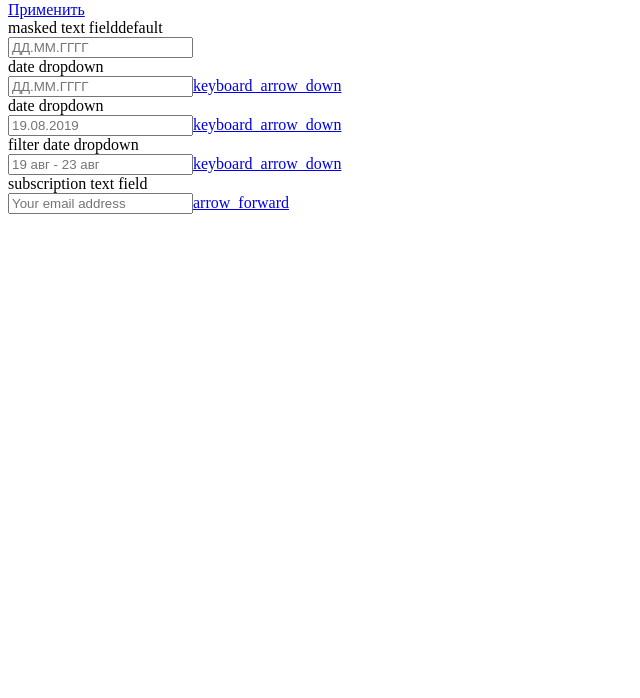
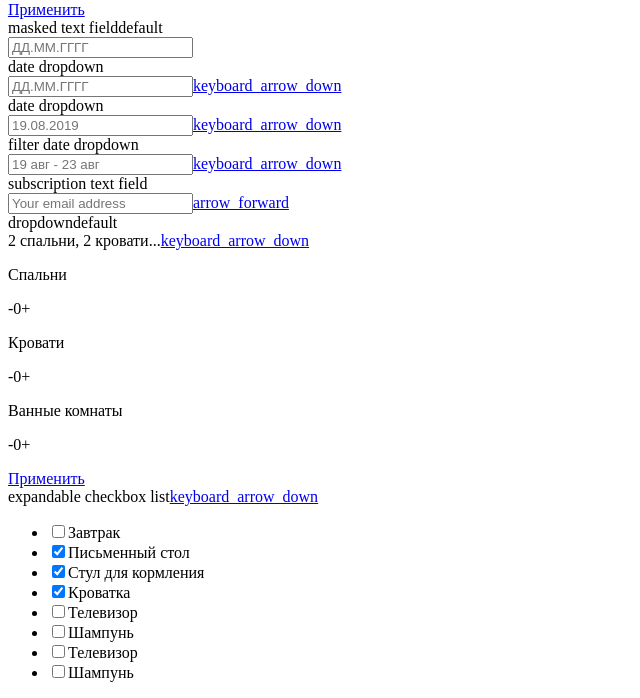
Before and after one commit to muromtsev/toxin, a Node project: template src/pug/pages/index.pug in a window 1280 px wide. Shown: the part 393-1091 px from the top of the page, without its empty margins (0-640 px from the left). Before the commit the page ends 607 px from the top, so only its background shows below. Run offline with Node 20 templates, Linux system fonts and the light colour scheme; the template is opened without the code that fills it, so the values that code supplies are empty.

Commit message:
edit dropdown, create checkbox-list

```diff
--- a/src/pug/pages/index.pug
+++ b/src/pug/pages/index.pug
@@ -15,7 +15,7 @@ html(lang='en')
         +text-field('This is pretty awesome')
         +block-descr('dropdown', 'default')
         include ../ui-kit/dropdown/dropdown.pug
-        +dropdown(people)
+        +dropdown(people, 'dropdown-number-of-guests ')
         +block-descr('masked text field', 'default')
         include ../ui-kit/date-default/date-default.pug
         +date-default
@@ -29,3 +29,8 @@ html(lang='en')
         +block-descr('subscription text field')
         include ../ui-kit/subscription-text-field/subscription-text-field.pug
         +subscription-text-field
+        +block-descr('dropdown', 'default')
+        +dropdown(room, 'dropdown-room-amenities')
+        include ../ui-kit/checkbox-list/checkbox-list.pug
+        +checkbox-list
+        //- +checkbox-list('ckeckbox-list__menu--active')
--- /dev/null
+++ b/src/pug/ui-kit/checkbox-list/checkbox-list.pug
@@ -0,0 +1,22 @@
+-
+    var menuList = [
+        {name: 'Завтрак', check: false},
+        {name: 'Письменный стол', check: true},
+        {name: 'Стул для кормления', check: true},
+        {name: 'Кроватка', check: true},
+        {name: 'Телевизор', check: false},
+        {name: 'Шампунь', check: false},
+        {name: 'Телевизор', check: false},
+        {name: 'Шампунь', check: false}
+    ]
+mixin checkbox-list(classActive)
+    .checkbox-list
+        span.checkbox-list__title expandable checkbox list
+        a.checkbox-list__link(href="#")
+                span(class="material-icons") keyboard_arrow_down
+        ul.checkbox-list__menu(class= classActive)
+            each item in menuList
+                li.ckeckbox-list__item
+                    a.checkbox-list__link
+                        input(type="checkbox" checked= item.check class= checkbox-list__inp)
+                        span(class= checkbox-list__text) #{item.name}
--- a/src/pug/ui-kit/dropdown/dropdown.pug
+++ b/src/pug/ui-kit/dropdown/dropdown.pug
@@ -2,17 +2,23 @@
     var people = ['Взрослые', 'Дети', 'Младенцы']
     var room =  ['Спальни', 'Кровати', 'Ванные комнаты']
 
-mixin dropdown(elems)
-    .dropdown.number-of-guests
-        span.dropdown__text Сколько гостей
-        a.dropdown__link(href="#")
-            span(class="material-icons") keyboard_arrow_down
-        .dropdown__menu
-            each elem in elems
-                .dropdown__menu-item
-                    p.dropdown__menu-item-text #{elem}
-                    p.dropdown__menu-item-count
-                        span.btn-minus -
-                        span.count-number 0
-                        span.btn-plus +
-            a.drop__menu-btn(href="#") Применить
+mixin dropdown(elems, classItem)
+        .dropdown(class= classItem)
+            if elems == people
+                span.dropdown__text Сколько гостей
+                a.dropdown__link(href="#")
+                        span(class="material-icons") keyboard_arrow_down
+            else
+                span.dropdown__text 2 спальни, 2 кровати...
+                a.dropdown__link(href="#")
+                    span(class="material-icons") keyboard_arrow_down
+
+            .dropdown__menu
+                each elem in elems
+                    .dropdown__menu-item
+                        p.dropdown__menu-item-text #{elem}
+                        p.dropdown__menu-item-count
+                            span.btn-minus -
+                            span.count-number 0
+                            span.btn-plus +
+                a.drop__menu-btn(href="#") Применить
--- a/src/sass/style.scss
+++ b/src/sass/style.scss
@@ -12,6 +12,7 @@
 @import "../pug/ui-kit/date-default/date-default.scss";
 @import "../pug/ui-kit/date-dropdown/date-dropdown.scss";
 @import "../pug/ui-kit/subscription-text-field/subscription-text-field.scss";
+@import "../pug/ui-kit/checkbox-list/checkbox-list.scss";
 
 .material-icons {
     @include material-icons();
```
Also changed, not shown: src/pug/ui-kit/checkbox-list/checkbox-list.scss (added, +38 -0 lines), src/pug/ui-kit/dropdown/dropdown.scss (+8 -0 lines), src/pug/ui-kit/checkbox-list/checkbox-list.js (added).
